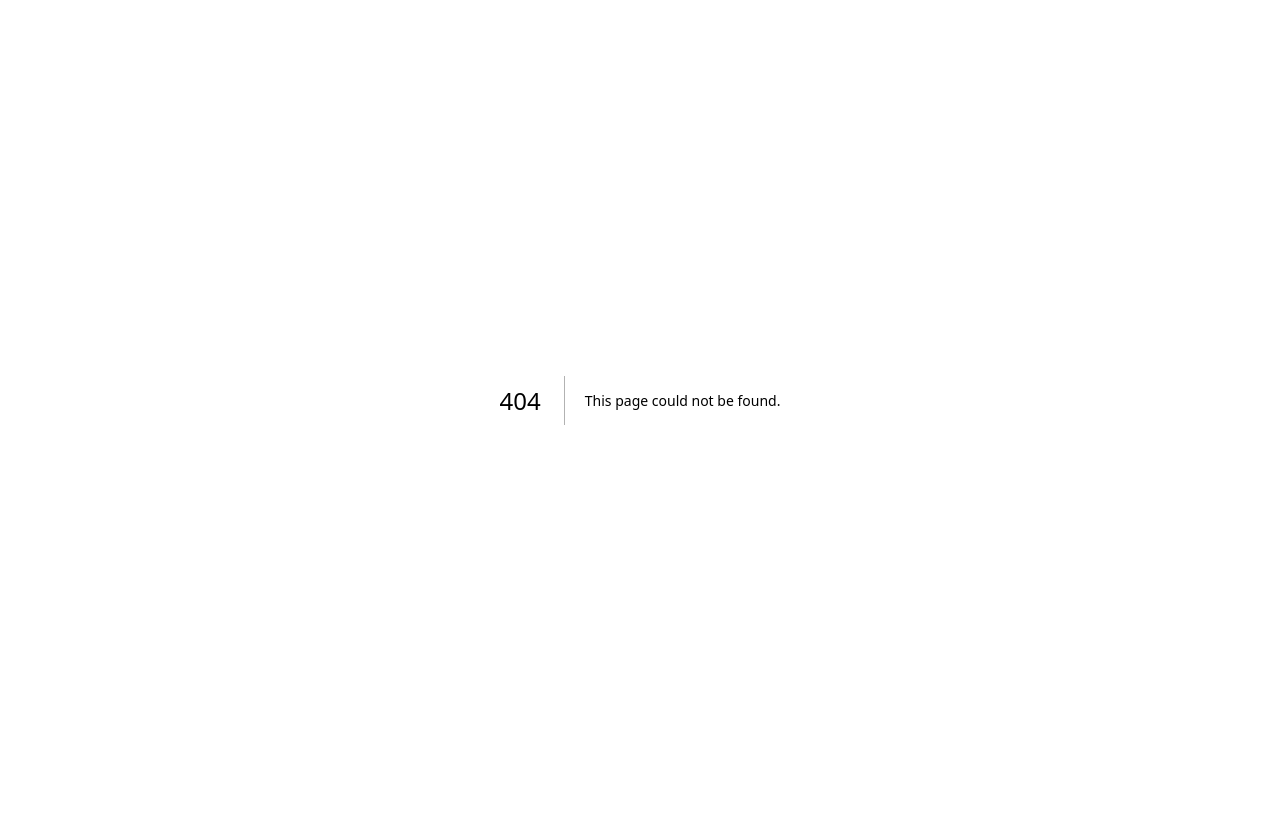
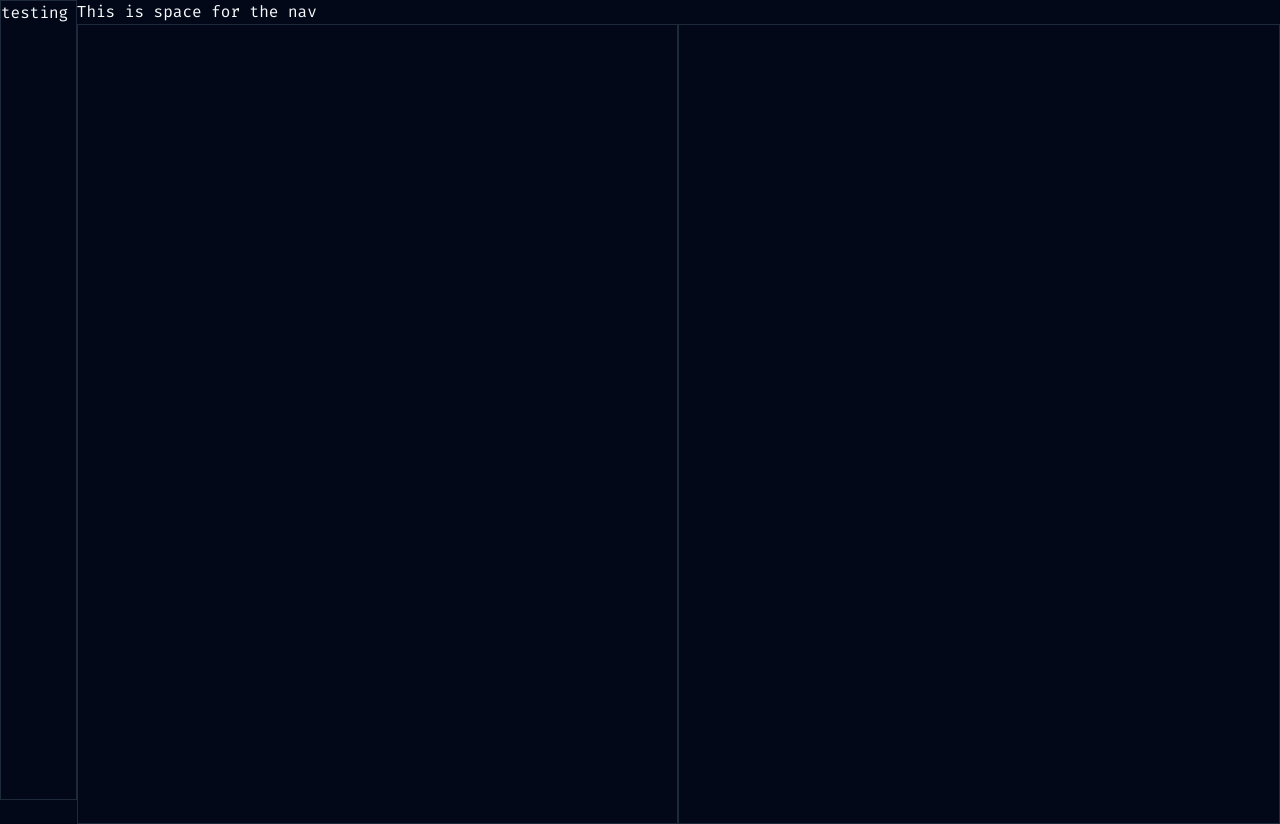
Before and after one commit to rtutz/codl, a Next.js app: page /teach/1/1 in a window 1280 px wide. Before the commit this address had no page. Before the commit the page ends 800 px from the top, so only its background shows below. Built offline with nearby package versions, Linux system fonts and the light colour scheme.

Commit message:
added markdown provider

```diff
--- a/app/globals.css
+++ b/app/globals.css
@@ -34,6 +34,7 @@
 
     --radius: 0.5rem;
     --custom-gray: #ADADAD;
+    --custom-outline: #2B3245;
   }
 
   .dark {
--- /dev/null
+++ b/app/teach/[classID]/[lessonID]/page.tsx
@@ -0,0 +1,19 @@
+"use client"
+
+import Lecture from "@/components/lecture"
+
+export default function lesson() {
+    return (
+        <div className="flex min-h-screen">
+            {/* Side Nav */}
+            <div className="border border-border min-h-full" style={{width: '6%'}}>
+                testing
+            </div>
+
+            <div className="flex-grow min-h-screen">
+                <Lecture/>
+            </div>
+
+        </div>
+    )
+}
--- /dev/null
+++ b/components/lecture.tsx
@@ -0,0 +1,26 @@
+export default function Lecture() {
+    return (
+        <>
+            {/* Top nav for buttons */}
+            <div className="min-w-full">
+                This is space for the nav
+            </div>
+
+            {/* Main layout */}
+            <div className="h-full flex">
+
+                {/* Editor */}
+                <div className="flex-grow border border-border">
+
+                </div>
+
+                {/* Preview */}
+                <div className="flex-grow border border-border">
+
+                </div>
+
+            </div>
+
+        </>
+    )
+}
```
Also changed, not shown: providers/markdownProvider.tsx (added, +29 -0 lines).
